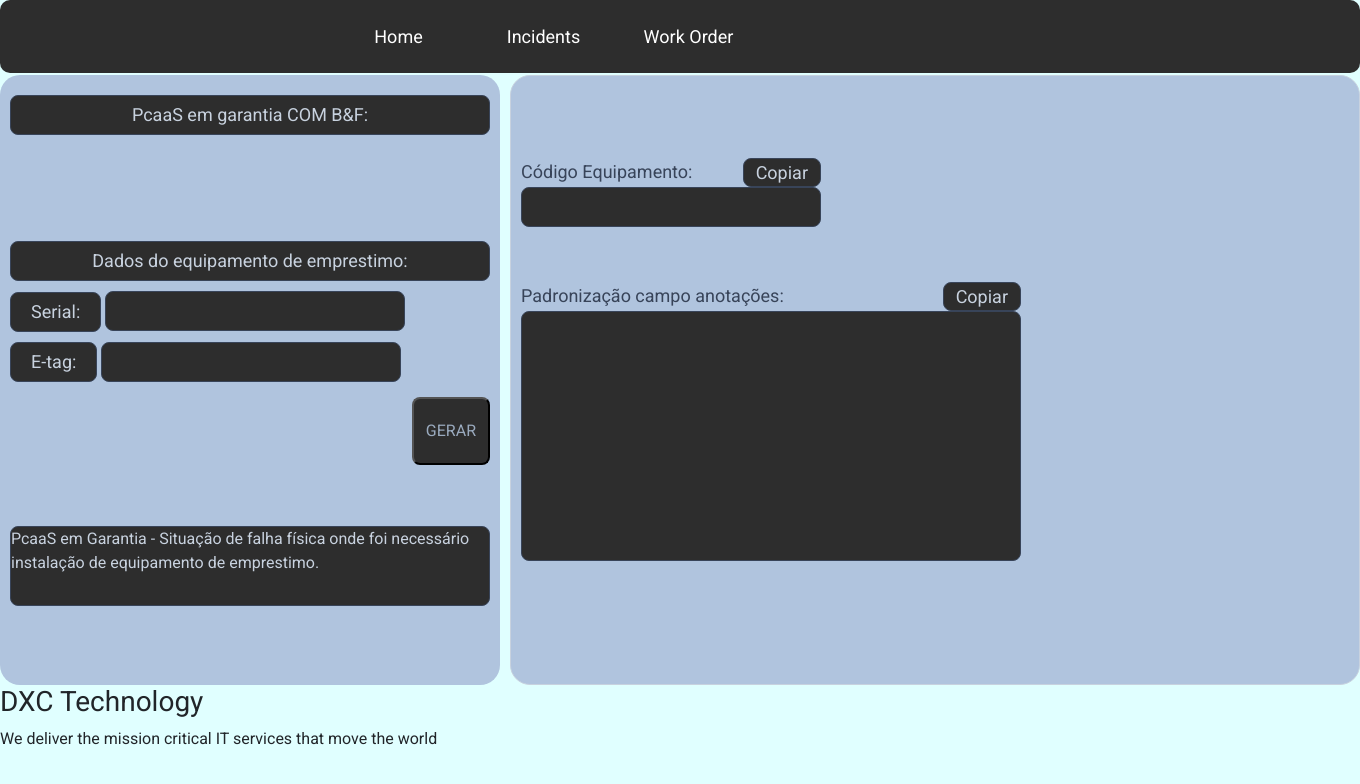
After one commit to JeremiasFarizeli/DXCRemake2022, a PHP site: page /front/pcaasComBF.php in a window 1360 px wide. The commit adds this page. Shown: the top 784 px of the page. Run offline with PHP 8.4, Linux system fonts and the light colour scheme.

Commit message:
Criado as paginas de garantia com e sem BF

```diff
--- a/css/style.css
+++ b/css/style.css
@@ -14,6 +14,10 @@ html body {
     width: 100%;
 }
 
+input {
+    padding-left: 5px;
+}
+
 /************************************** Inicio CSS Menu ************************************************/
 
 
@@ -28,7 +32,7 @@ html body {
     sendo 500px + 10px + 850px
 */
 
-.dxc-imagem-homePage{
+.dxc-imagem-homePage {
     width: 1360px;
     height: 610px;
     border-radius: 20px;
@@ -43,7 +47,8 @@ html body {
 }
 
 .dxc-card-left {
-    background-color: #B0C4DE; /* #8a2be2*/
+    background-color: #B0C4DE;
+    /* #8a2be2*/
     /*background-image: url(../imagem/1623243631355.jpg);  */
     border-radius: 20px;
     padding: 10px;
@@ -70,7 +75,9 @@ html body {
 
 .dxc-input-text {
     height: 40px;
-    background-color: #2d2d2d /*#1B2531*/;
+    background-color: #2d2d2d
+        /*#1B2531*/
+    ;
     border: 1px solid #384459;
     border-radius: 8px;
     width: 100%;
@@ -80,7 +87,7 @@ html body {
     margin-top: 10px;
 }
 
-.dxc-input-text-phones{
+.dxc-input-text-phones {
     height: 40px;
     background-color: #2d2d2d;
     border: 1px solid #384459;
@@ -136,7 +143,8 @@ html body {
     font-size: 18px;
     margin-top: 10px;
 }
-.dxc-label2{
+
+.dxc-label2 {
     height: 40px;
     width: 100%;
     text-align: center;
@@ -149,13 +157,13 @@ html body {
     margin-top: 10px;
 }
 
-.dxc-label3{
+.dxc-label3 {
     border-radius: 8px;
     color: #384459;
     font-size: 18px;
 }
 
-.dxc-input-text-cardRight{
+.dxc-input-text-cardRight {
     height: 60px;
     width: 100%;
     background-color: #2d2d2d;
@@ -184,26 +192,29 @@ html body {
     border-color: #269abc;
 }
 
-  .btnGerar-info:hover, .btnGerar-info:focus{
+.btnGerar-info:hover,
+.btnGerar-info:focus {
     color: #fff;
 }
 
 /************************************** Fim CSS Botão ************************************************/
 
-.div-texto1{
+.div-texto1 {
     width: 280px;
     margin-right: 25px;
     display: inline-block;
 }
 
-.div-texto2{
+.div-texto2 {
     width: 500px;
     display: inline-block;
 }
-.div-texto3{
+
+.div-texto3 {
     width: 780px;
 }
-.div-texto4{
+
+.div-texto4 {
     width: 780px;
 
 }
@@ -259,7 +270,8 @@ html body {
     color: #c8d2df;
     padding: 0 12px;
 }
-.dxc-poisition-right{
+
+.dxc-poisition-right {
     float: right;
 }
 
@@ -268,7 +280,7 @@ html body {
 
 /************************************** Inicio CSS pagina Encerrar incident ************************************************/
 
-.dxc-label4{
+.dxc-label4 {
     border-radius: 8px;
     color: #384459;
     font-size: 14px;
@@ -276,7 +288,7 @@ html body {
     padding: 0;
 }
 
-#dxc-textarea-causaraiz{
+#dxc-textarea-causaraiz {
     background-color: #2d2d2d;
     border: 1px solid #384459;
     border-radius: 8px;
@@ -286,7 +298,7 @@ html body {
     resize: none;
 }
 
-#dxc-textarea-acaoimediata{
+#dxc-textarea-acaoimediata {
     background-color: #2d2d2d;
     border: 1px solid #384459;
     border-radius: 8px;
@@ -296,7 +308,7 @@ html body {
     resize: none;
 }
 
-#dxc-textarea-acaocorretiva{
+#dxc-textarea-acaocorretiva {
     background-color: #2d2d2d;
     border: 1px solid #384459;
     border-radius: 8px;
@@ -305,7 +317,8 @@ html body {
     height: 70px;
     resize: none;
 }
-#dxc-input-teste-encerrar-incident{
+
+#dxc-input-teste-encerrar-incident {
     background-color: #2d2d2d;
     border: 1px solid #384459;
     border-radius: 8px;
@@ -315,7 +328,7 @@ html body {
     resize: none;
 }
 
-#dxc-input-analista-encerrar-incident{
+#dxc-input-analista-encerrar-incident {
     background-color: #2d2d2d;
     border: 1px solid #384459;
     border-radius: 8px;
@@ -325,7 +338,7 @@ html body {
     resize: none;
 }
 
-#dxc-textarea-encerramento{
+#dxc-textarea-encerramento {
     background-color: #2d2d2d;
     border: 1px solid #384459;
     border-radius: 8px;
@@ -336,7 +349,7 @@ html body {
 }
 
 
-#dxc-textarea-observacao{
+#dxc-textarea-observacao {
     background-color: #2d2d2d;
     border: 1px solid #384459;
     margin-top: 2px;
@@ -346,7 +359,8 @@ html body {
     height: 70px;
     resize: none;
 }
-.dxc-float-botao-gerar{
+
+.dxc-float-botao-gerar {
     float: right;
     margin-top: -12px;
 }
@@ -355,7 +369,7 @@ html body {
 
 /************************************** Inicio CSS pagina Bkp de Dados ************************************************/
 
-#dxc-text-anotacaoes-bkpDados{
+#dxc-text-anotacaoes-bkpDados {
     background-color: #2d2d2d;
     border: 1px solid #384459;
     border-radius: 8px;
@@ -371,7 +385,7 @@ html body {
 
 /************************************** Inicio CSS pagina Feriado ************************************************/
 
-#dxc-input-feriado{
+#dxc-input-feriado {
     height: 40px;
     background-color: #2d2d2d;
     border: 1px solid #384459;
@@ -384,3 +398,50 @@ html body {
 
 
 /************************************** Inicio CSS pagina Feriado ************************************************/
+
+/************************************** Inicio CSS pagina PcaaS com garantia ************************************************/
+
+#dxc-input-feriado {
+    height: 40px;
+    background-color: #2d2d2d;
+    border: 1px solid #384459;
+    border-radius: 8px;
+    font-size: 18px;
+    margin-top: 10px;
+    color: #c8d2df;
+    width: 300px;
+}
+
+#dxc-input-serial {
+    height: 40px;
+    background-color: #2d2d2d;
+    border: 1px solid #384459;
+    border-radius: 8px;
+    font-size: 18px;
+    margin-top: 10px;
+    color: #c8d2df;
+    width: 300px;
+}
+
+#dxc-input-etag {
+    height: 40px;
+    background-color: #2d2d2d;
+    border: 1px solid #384459;
+    border-radius: 8px;
+    font-size: 18px;
+    margin-top: 10px;
+    color: #c8d2df;
+    width: 300px;
+}
+
+#dxc-text-anotacaoes-pcaasComBF{
+    background-color: #2d2d2d;
+    border: 1px solid #384459;
+    border-radius: 8px;
+    width: 100%;
+    color: #c8d2df;
+    height: 250px;
+    resize: none;
+}
+
+/************************************** Inicio CSS pagina PcaaS com garantia ************************************************/
--- a/front/menu.php
+++ b/front/menu.php
@@ -23,8 +23,8 @@
                                 <li><a href="">Falha Física</a>
                                     <div class="sub-menu-3">
                                         <ul>
-                                            <li><a href="">PcaaS Garantia C/ B&F</a></li>
-                                            <li><a href="">PcaaS Garantia S/ B&F</a></li>
+                                            <li><a href="pcaasComBF.php">PcaaS Garantia C/ B&F</a></li>
+                                            <li><a href="pcaasSemBF.php">PcaaS Garantia S/ B&F</a></li>
                                             <li><a href="">Bateria C/ Garantia</a></li>
                                             <li><a href="">Bateria S/ Garantia</a></li>
                                         </ul>
--- /dev/null
+++ b/front/pcaasComBF.php
@@ -0,0 +1,79 @@
+
+
+<?php
+    include("header.php");
+?>
+
+
+<script src="../js/pcaasComBF.js"></script>
+
+        <!-- Inicio do container central -->
+        <div>
+            <section>
+                <div class="dxc-card-left">
+                    <aside>
+                        <div>
+
+                            <label class="dxc-label2" for="">PcaaS em garantia COM B&F:</label><br>
+
+                            <br><br>
+                            <br><br>
+
+                            <div>
+                            <label class="dxc-label2" for="">Dados do equipamento de emprestimo:</label><br>
+                                <label class="dxc-label" for="">Serial:</label>
+                                <input id="dxc-input-serial" type="text">
+
+                                <label class="dxc-label" for="">E-tag:</label>
+                                <input id="dxc-input-etag" type="text">
+                            </div>
+
+
+                            <div class="dxc-poisition-right">
+                                <button class="btnGerar" class="btnGerar-info" onclick="dxcFunction()">GERAR</button>
+                            </div>
+
+
+                            <br><br><br><br><br><br>
+
+                            <div>
+                                <textarea class="texto2" cols="30" rows="10">PcaaS em Garantia - Situação de falha física onde foi necessário instalação de equipamento de emprestimo.</textarea>
+                            </div>
+
+                        </div>
+                    </aside>
+                </div>
+                <div class="dxc-card-right ">
+                    <aside>
+                        <div>
+                            <br><br>
+                            <div style="width: 300px;"><br>
+                                <label class="dxc-label3">Código Equipamento:</label>
+                                <label class="copyButton" onclick="copiarTextocodEquipamento()">Copiar</label>
+                                <textarea class="texto1" name="" id="dxc-text-codEquipamento" cols="30"
+                                    rows="10"></textarea>
+                            </div>
+                            <br><br>
+
+
+
+                            <div class="div-texto2 ">
+                                <label class="dxc-label3"> Padronização campo anotações:</label>
+                                <label class="copyButton"
+                                    onclick="copiarTextoAgendamentoAnotacoes()">Copiar</label>
+                                <textarea class="texto2" name="" id="dxc-text-anotacaoes-pcaasComBF" cols="30" rows="10"></textarea>
+                            </div>
+
+
+
+
+                        </div>
+                    </aside>
+                </div>
+            </section>
+        </div>
+
+
+<?php
+    include("footer.php");
+?>
--- /dev/null
+++ b/js/pcaasComBF.js
@@ -0,0 +1,68 @@
+// Iniciao do Bloco de codigo para exibir data e hora atualizados
+
+var dataHora;
+var zeroFill = n => { return ('0' + n).slice(-2); }
+// Cria intervalo
+var interval = setInterval(() => {
+    var now = new Date();
+    dataHora = zeroFill(now.getUTCDate()) + '/' + zeroFill((now.getMonth() + 1)) + ' às ' + zeroFill(now.getHours()) + ':' + zeroFill(now.getMinutes());
+    // Exibe na tela usando a div#data-hora
+    //console.log(dataHora);
+}, 1000);
+// Fim do Bloco de codigo para exibir data e hora atualizados
+
+
+// INICIO BLOCO DE FUNÇÕES PARA COPIAR TEXTOS PÁGINA USUÁRIO NÃO ENCONTRADO
+function copiarTextoAgendamentoAnotacoes() {
+    let textoCopiado = document.getElementById("dxc-text-anotacaoes-pcaasComBF");
+    textoCopiado.select();
+    textoCopiado.setSelectionRange(0, 99999)
+    document.execCommand("copy");
+
+}
+function copiarTextocodEquipamento() {
+    let textoCopiado = document.getElementById("dxc-text-codEquipamento");
+    textoCopiado.select();
+    textoCopiado.setSelectionRange(0, 99999)
+    document.execCommand("copy");
+}
+
+// FIM BLOCO DE FUNÇÕES PARA COPIAR TEXTOS PÁGINA USUÁRIO NÃO ENCONTRADO
+
+
+
+//  FUNÇÃO BOTÃO GERAR PAGINA
+function dxcFunction() {
+
+    // COLETA DADOS DA PAGINA USUÁRIO NÃO ENCONTRADO
+    let serial = document.getElementById("dxc-input-serial").value;
+    let etag = document.getElementById("dxc-input-etag").value;
+
+    // CODIGOS DO CAMPO CODIGO DO EQUIPAMENTO
+    let codEquipamento = `GARANTIA`
+
+    // FORMANDO AS STRINGS
+    let anotacoes = `#PCaaSGarantia
+
+Aguardando a manutenção.
+
+Chamado vendor: Em processo de abertura
+Previsão: Não informada
+
+Instalado equipamento de BKP: SIM (Serial: ${serial} / Etag: ${etag})`
+
+
+
+    // **********************************************************************
+
+    //TEXTO PARA CODIGO DO EQUIPAMENTO:
+    document.getElementById("dxc-text-codEquipamento").value = codEquipamento
+    //CAMPO ANOTAÇÕES
+    document.getElementById("dxc-text-anotacaoes-pcaasComBF").value = anotacoes
+
+
+    // ZERANDO OS CAMPOS.
+    //dataAgendamento = document.getElementById("dxc-input-date").value = ""
+
+}
+//  FIM DA FUNÇÃO BOTÃO GERAR PAGINA
```
Also changed, not shown: front/pcaasSemBF.php (added, +72 -0 lines), js/pcaasSemBF.js (added, +64 -0 lines). Lines whose indentation alone changed are shown as unchanged.
